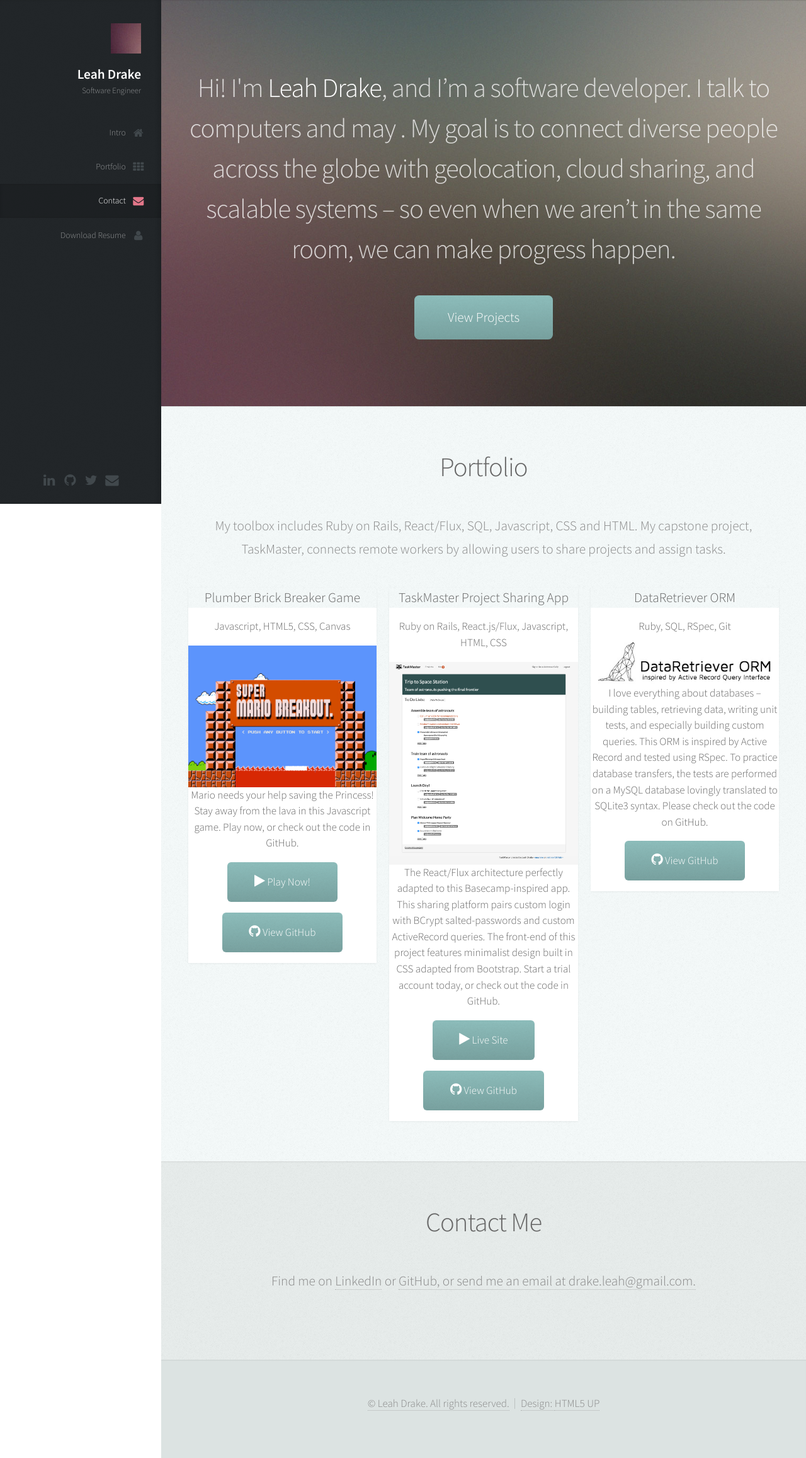
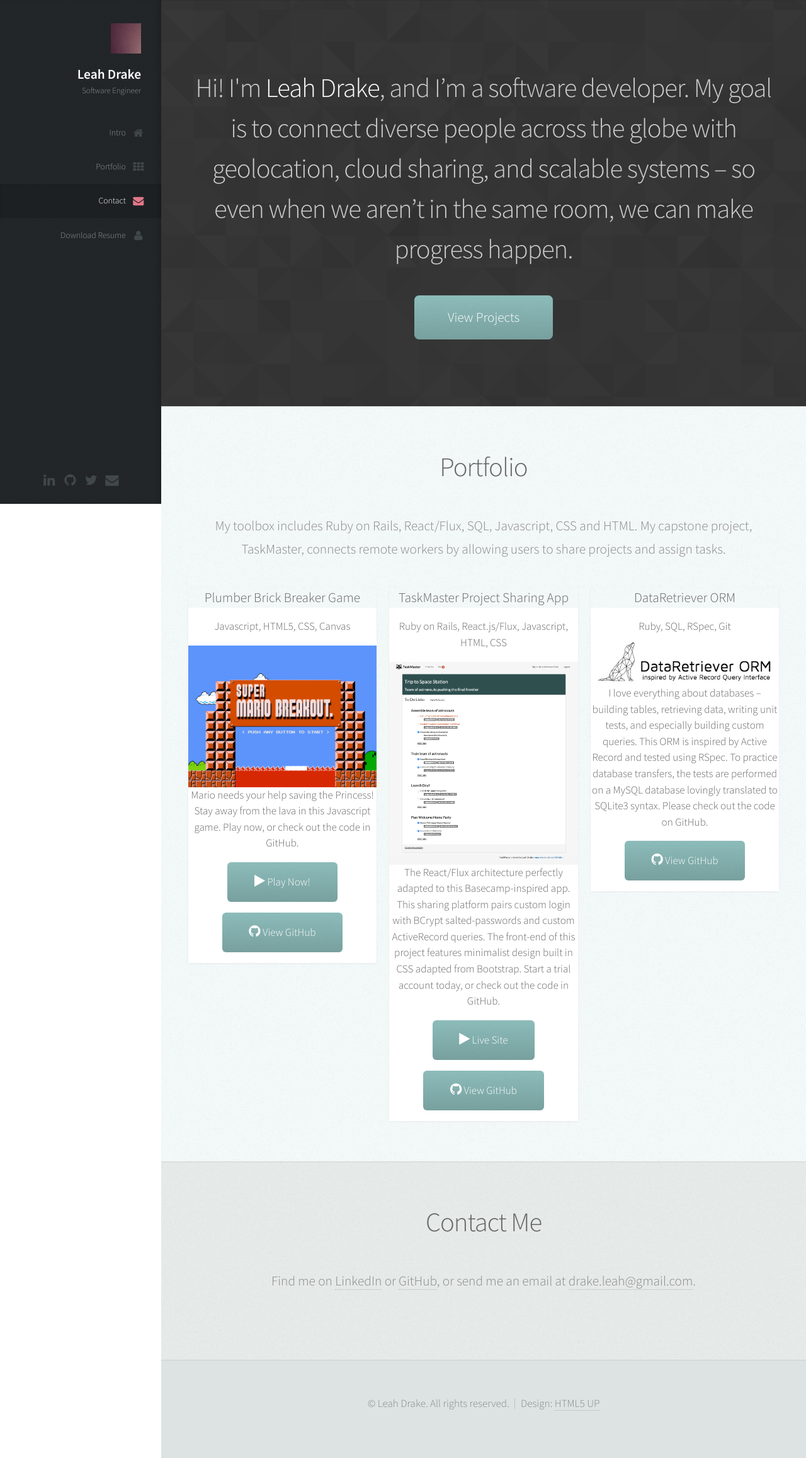
Before and after one commit to lbdrake/portfolio-website, a plain HTML site: page index.html in a window 1280 px wide. Shown: the whole page at 63% size. Drawn offline with Linux system fonts and the light colour scheme.

Commit message:
New black background

```diff
--- a/assets/css/main.css
+++ b/assets/css/main.css
@@ -2162,7 +2162,8 @@
 
 			#main > section.one {
 				background-color: #81918E;
-				background-image: url("../../images/banner.jpg");
+				background-image: url("../../images/footer_lodyas.png");
+				/*background-repeat: repeat;*/
 			}
 
 			#main > section.two {
--- a/index.html
+++ b/index.html
@@ -60,7 +60,7 @@
 							<li><a href="https://www.linkedin.com/in/lbdrake" class="icon fa-linkedin"><span class="label">Dribbble</span></a></li>
 							<li><a href="https://github.com/lbdrake/" class="icon fa-github"><span class="label">Github</span></a></li>
 							<li><a href="https://twitter.com/PurpleDahlias" class="icon fa-twitter"><span class="label">Twitter</span></a></li>
-							<li><a href="#" class="icon fa-envelope"><span class="label">Email</span></a></li>
+							<li><a href="mailto:&#100;&#114;&#097;&#107;&#101;&#046;&#108;&#101;&#097;&#104;&#064;&#103;&#109;&#097;&#105;&#108;&#046;&#099;&#111;&#109;" class="icon fa-envelope"><span class="label">Email</span></a></li>
 						</ul>
 
 				</div>
@@ -76,7 +76,7 @@
 
 							<header>
 								<h2 class="alt">Hi! I'm <strong>Leah Drake</strong>, and I’m a
-									software developer. I talk to computers and may . My goal is to connect diverse
+									software developer. My goal is to connect diverse
 									people across the globe with geolocation, cloud sharing,
 									and scalable systems	– so even when we aren’t in the same room,
 									we can make progress happen.</h2>
@@ -172,7 +172,7 @@
 								<h2>Contact Me</h2>
 							</header>
 
-							<p>Find me on <a href="https://www.linkedin.com/in/lbdrake">LinkedIn</a> or <a href="https://github.com/lbdrake/">GitHub, or send me an email at drake.leah@gmail.com. </p>
+							<p>Find me on <a href="https://www.linkedin.com/in/lbdrake">LinkedIn</a> or <a href="https://github.com/lbdrake/">GitHub</a>, or send me an email at <a href="mailto:&#100;&#114;&#097;&#107;&#101;&#046;&#108;&#101;&#097;&#104;&#064;&#103;&#109;&#097;&#105;&#108;&#046;&#099;&#111;&#109;">&#100;&#114;&#097;&#107;&#101;&#046;&#108;&#101;&#097;&#104;&#064;&#103;&#109;&#097;&#105;&#108;&#046;&#099;&#111;&#109;</a>. </p>
 
 						</div>
 					</section>
```
Also changed, not shown: images/footer_lodyas.png (added), images/ignasi_pattern_s.png (added).
